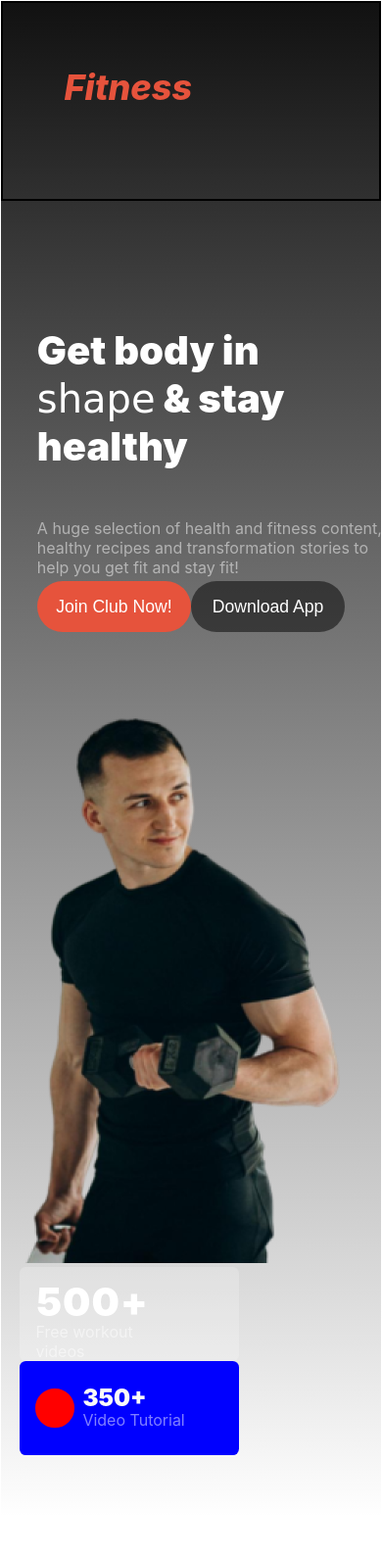
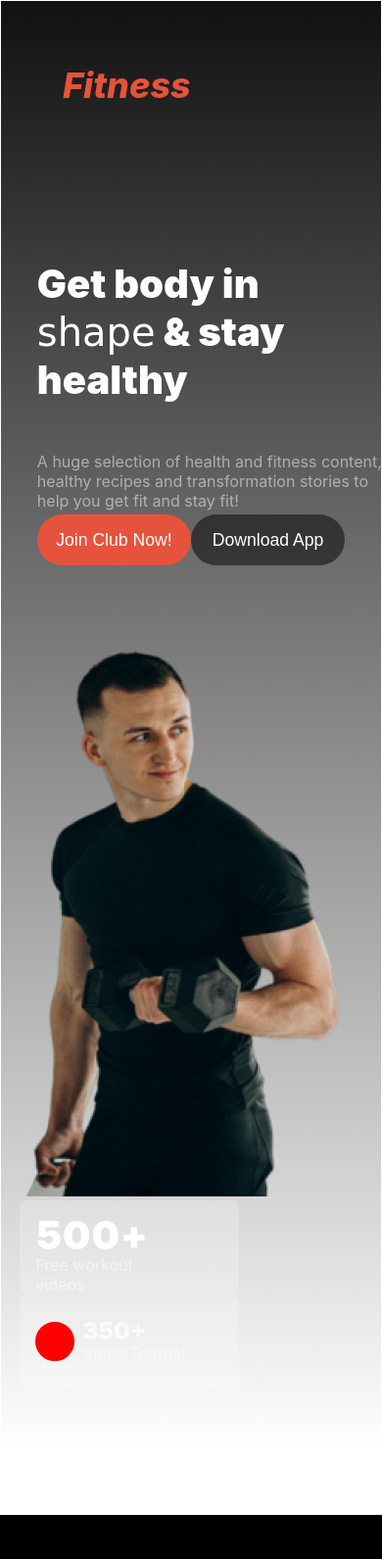
Before and after one commit to FahimShahriar202/responsive-gym-website, a plain HTML site: page index.html in a window 390 px wide. Shown: the top 1591 px of the page at 98% size. Drawn offline with Linux system fonts and the light colour scheme.

Commit message:
finished

```diff
--- a/styles/styles.css
+++ b/styles/styles.css
@@ -179,7 +179,7 @@
   top: 16.25rem;
   border-radius: .4rem;
   background: rgba(255,255,255,0.2);
-  background: blue;
+  /* background: green; */
   padding: 1rem;
   align-items: center;
 }
@@ -626,7 +626,7 @@ input , select{
 
 
   .nav-nav{
-    border: 2px solid;
+    /* border: 2px solid; */
     /* display: flex;  */
     /* justify-content: center;
     align-items: center; */
@@ -639,6 +639,7 @@ input , select{
 
 
 }
+
 .activity-description{
 
   text-align: center;
```
